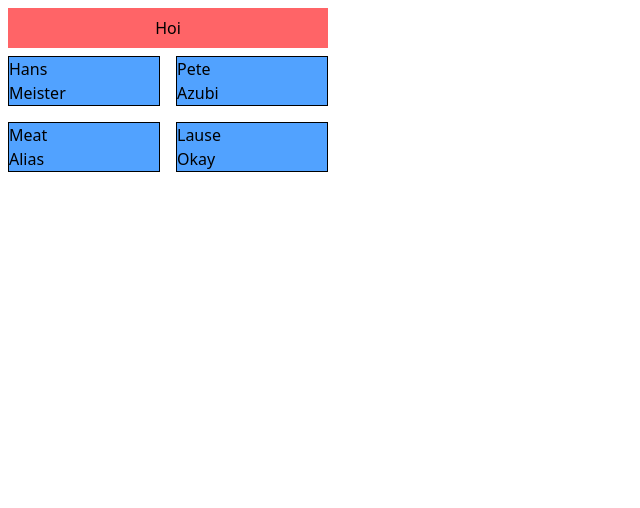
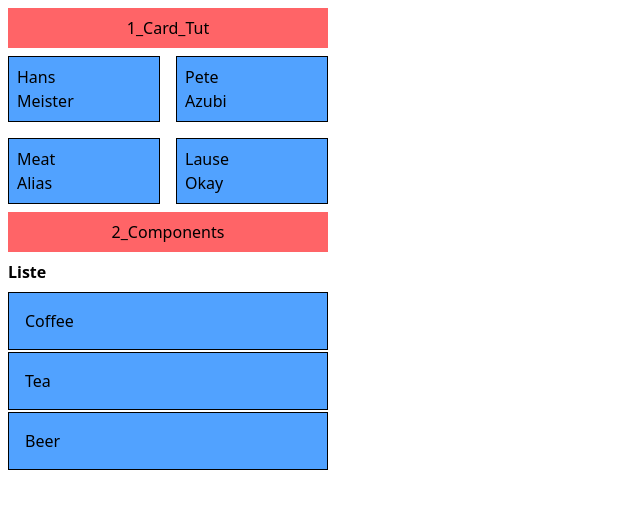
Before and after one commit to nihat08/4cWI, a React (Vite) app in the folder WebBasics/React/: page / in a window 1280 px wide. Shown: the top 508 px of the page, without its empty margins (0-640 px from the left). Built offline with nearby package versions, Linux system fonts and the light colour scheme.

Commit message:
2_ShoppingList Liste done

```diff
--- a/WebBasics/React/src/App.tsx
+++ b/WebBasics/React/src/App.tsx
@@ -1,8 +1,10 @@
-import Card from './components/Card';
+import Card from './components/1_Card';
+import ShoppingList from './components/2_ShoppingList';
+
 
 export default function App() {
   return <div>
-  <h1 className="bg-red-400 w-80 m-2 p-2 flex justify-center">Hoi</h1>
+  <h1 className="bg-red-400 w-80 m-2 p-2 flex justify-center">1_Card_Tut</h1>
   <div className="grid grid-cols-2 w-80 gap-4 m-2 ">
     <Card title="Hans" desripton="Meister"/>
     <Card title="Pete" desripton="Azubi"/>
@@ -10,5 +12,19 @@ export default function App() {
     <Card title="Lause" desripton="Okay"/>
   </div>
 
+  <h2 className="bg-red-400 w-80 m-2 p-2 flex justify-center">2_Components</h2>
+  <h3 className="m-2 font-bold">Liste</h3>
+  <div className="grid grid-cols-1 w-80 gap-0.5 m-2">
+    <ShoppingList itemName="Coffee"/>
+    <ShoppingList itemName="Tea"/>
+    <ShoppingList itemName="Beer"/>
+
+
+
+
+  </div>
+
+
+
   </div>;
 }
--- a/WebBasics/React/src/components/Card.tsx
+++ b/WebBasics/React/src/components/1_Card.tsx
@@ -5,7 +5,7 @@ type Props = {
 
 export default function Card({title, desripton}: Props) {
   return (
-    <div className="border bg-blue-400">
+    <div className="border bg-blue-400 p-2">
         <h2>{title}</h2>
         <p>{desripton}</p>
     </div>
--- /dev/null
+++ b/WebBasics/React/src/components/2_ShoppingList.tsx
@@ -0,0 +1,11 @@
+type Props = {
+  itemName:string;
+}
+
+export default function ShoppingList({itemName}: Props) {
+  return (
+    <div className="border bg-blue-400 p-4 cursor-pointer">
+        <p>{itemName}</p>
+    </div>
+  )
+};
```
